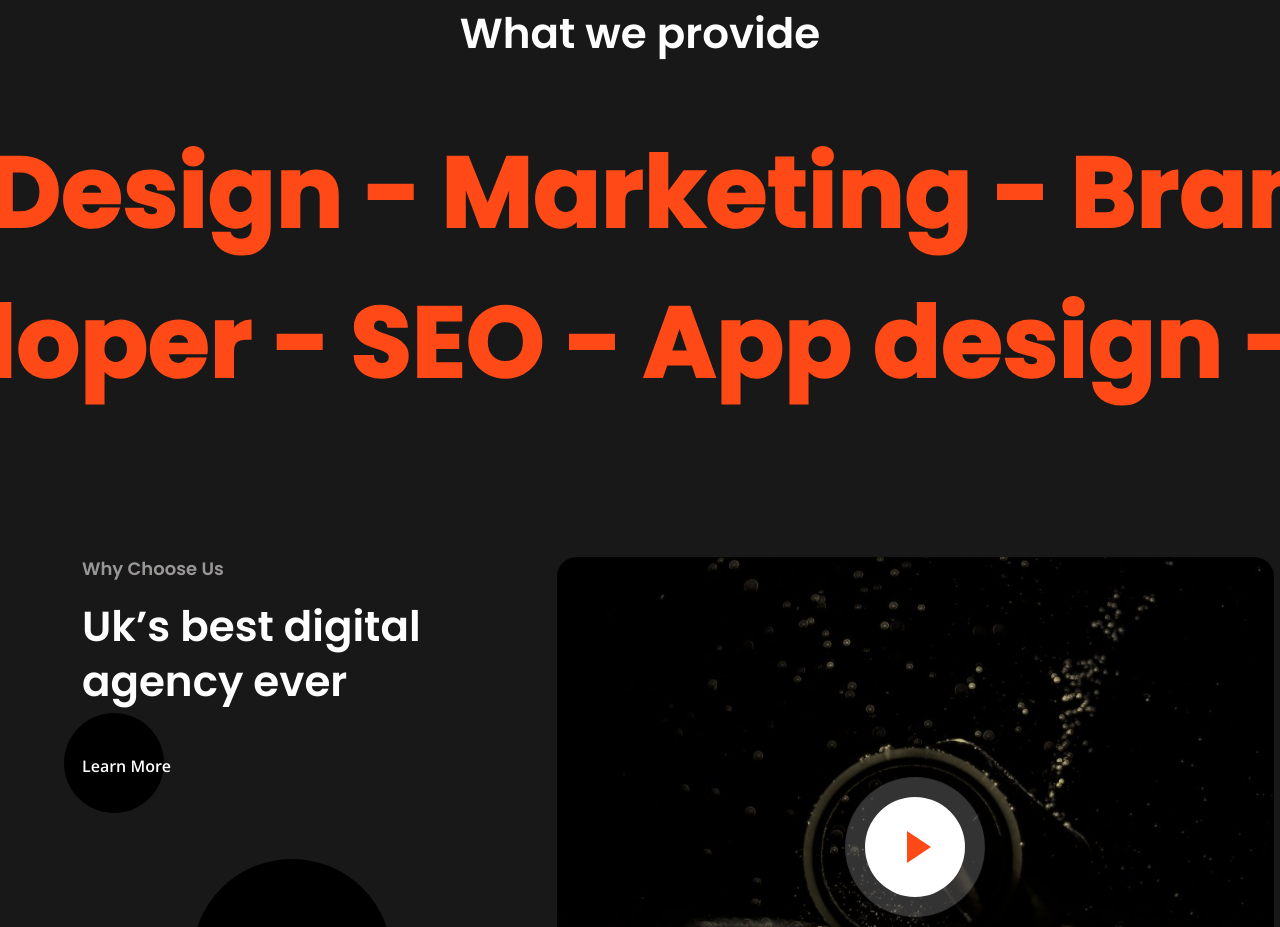
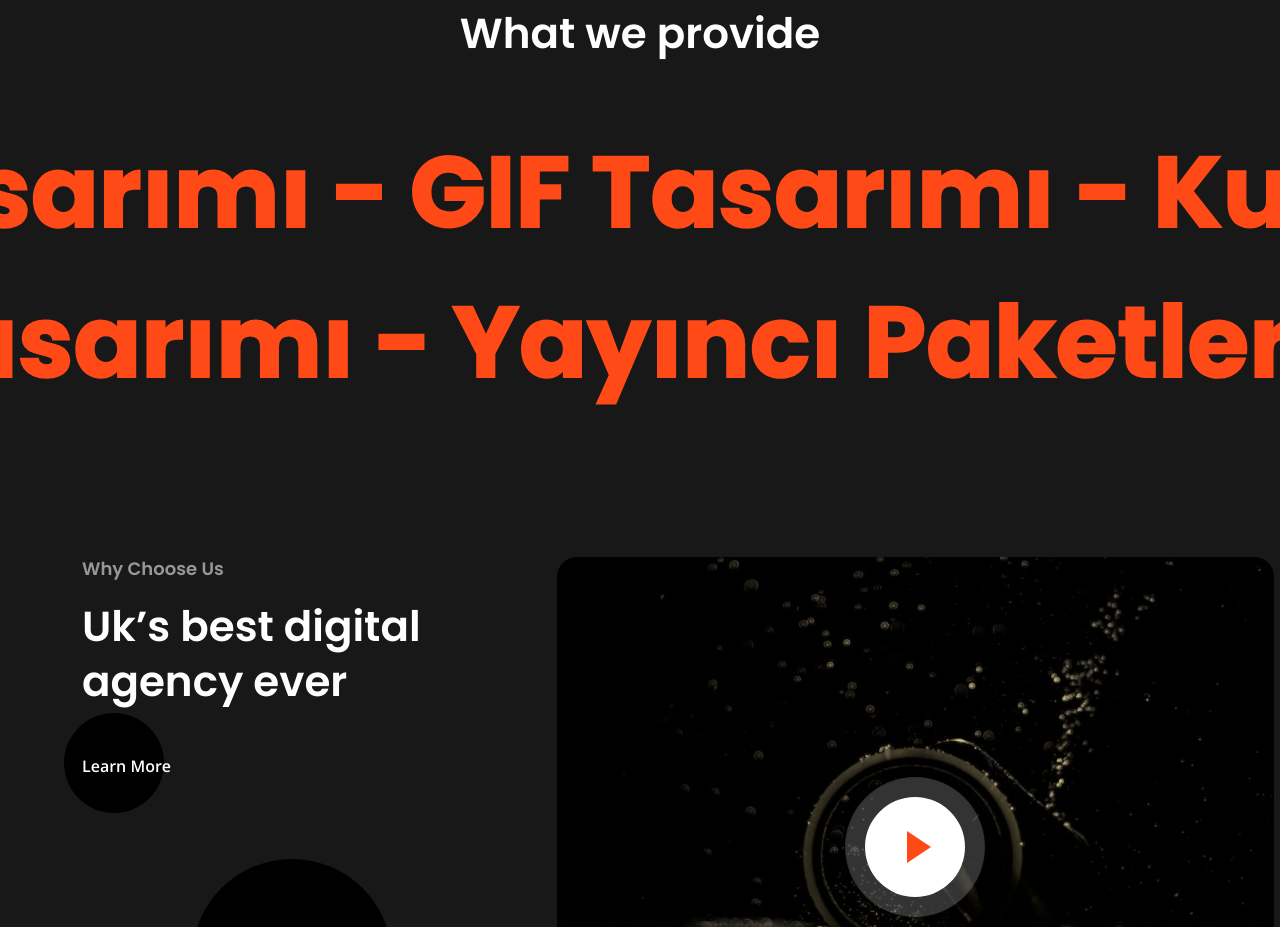
Before and after one commit to risuscreative/alphawebsite, a React (Create React App) app: page /digital-agency in a window 1280 px wide. Shown: the part 1260-2187 px from the top of the page. Built offline with nearby package versions, Linux system fonts and the light colour scheme; some icons are missing.

Commit message:
Update DigitalAgencyHome.jsx

```diff
--- a/src/components/Pages/DigitalAgencyHome.jsx
+++ b/src/components/Pages/DigitalAgencyHome.jsx
@@ -51,29 +51,29 @@ export default function DigitalAgencyHome() {
   ];
   const serviceData1 = [
     {
-      title: 'UI/UX Design',
+      title: 'Logo Tasarımı',
       href: '/service/service-details',
     },
     {
-      title: 'Marketing',
+      title: 'GIF Tasarımı',
       href: '/service/service-details',
     },
     {
-      title: 'Branding',
+      title: 'Kurumsal Kimlik',
       href: '/service/service-details',
     },
   ];
   const serviceData2 = [
     {
-      title: 'SEO',
+      title: 'Yayıncı Paketleri',
       href: '/service/service-details',
     },
     {
-      title: 'App design',
+      title: 'Intro/Outro',
       href: '/service/service-details',
     },
     {
-      title: 'React Developer',
+      title: 'Konu Tasarımı',
       href: '/service/service-details',
     },
   ];
```
